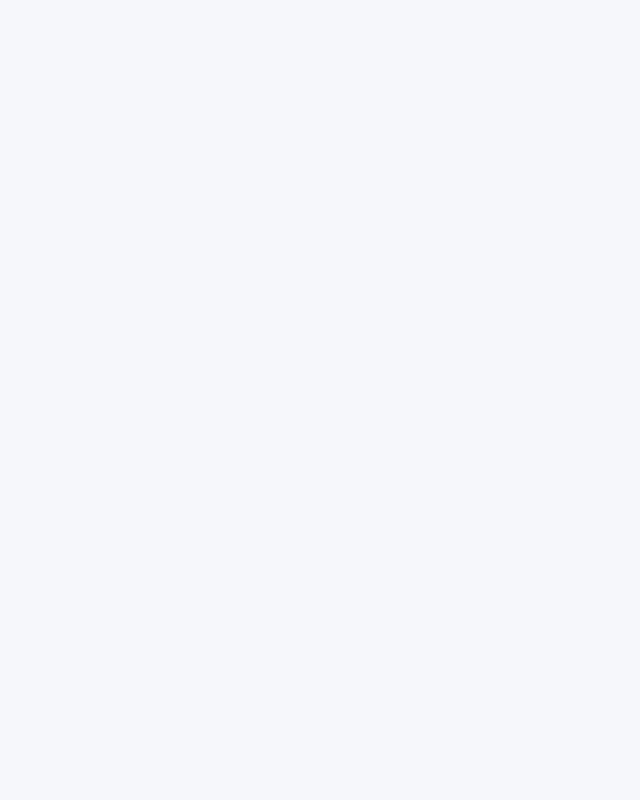
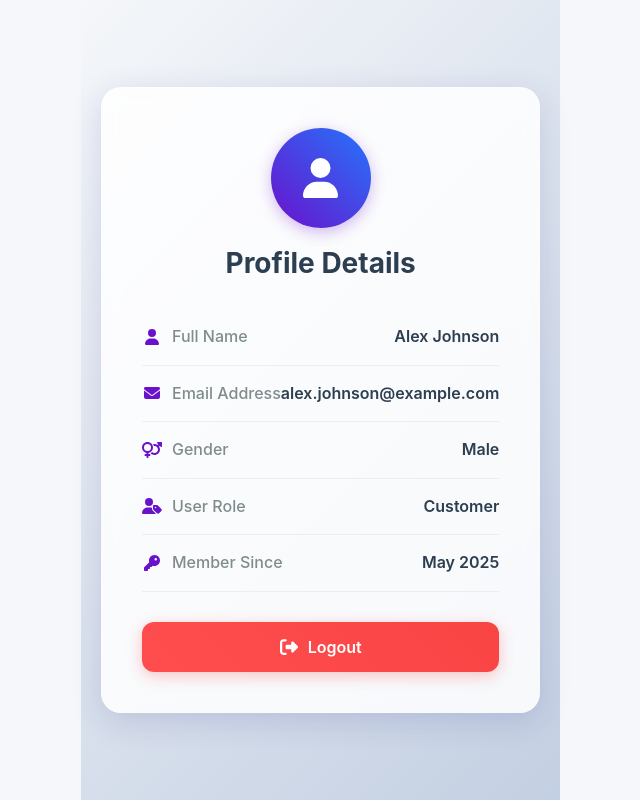
Before and after one commit to omethwithmal/ZenTea, a React (Vite) app in the folder zentea/: page /ProfilePage in a window 1280 px wide. Before the commit this address had no page. Shown: the whole page, without its empty margins (469-1109 px from the left). Built offline with nearby package versions, Linux system fonts and the light colour scheme.

Commit message:
Today work
Kavishka

```diff
--- a/zentea/src/App.jsx
+++ b/zentea/src/App.jsx
@@ -36,7 +36,7 @@ import OrderManagementDashboard from "./components/OrderManagementDashboard/Orde
 import CustomerOrderDashboard from "./components/CustomerOrderDashBoard/CustomerOrderDashBoard";
 import PaymentDashboard from "./components/PaymentDashboard/PaymentDashboard";
 import OrderDashboard1 from "./components/Customer/Customer";
-
+import ProfilePage from "./components/Profile/ProfilePage";
 
 
 // Dieepa
@@ -125,7 +125,7 @@ function App() {
                 <Route path="/CustomerDash" element={<CustomerOrderDashboard />} />
                 <Route path="/PaymentDash" element={<PaymentDashboard />} />
                 <Route path="/OrderDashboard1" element={<OrderDashboard1 />} />
-
+                <Route path="/ProfilePage" element={<ProfilePage />} />
 
 
                 <Route path="/FinancialDashboard" element={<FinancialDashboard />} />
--- /dev/null
+++ b/zentea/src/components/Profile/ProfilePage.jsx
@@ -0,0 +1,196 @@
+import React from 'react';
+import { useNavigate } from 'react-router-dom';
+import { FontAwesomeIcon } from '@fortawesome/react-fontawesome';
+import { faUser, faEnvelope, faVenusMars, faKey, faUserTag, faSignOutAlt } from '@fortawesome/free-solid-svg-icons';
+
+const ProfilePage = () => {
+  const navigate = useNavigate();
+
+  // Sample user data (replace with data from your backend/context)
+  const user = {
+    fullName: "Alex Johnson",
+    email: "alex.johnson@example.com",
+    gender: "Male",
+    role: "Customer",
+    joinDate: "May 2025"
+  };
+
+  const handleLogout = () => {
+    // Add your logout logic here (clear tokens, context, etc.)
+    console.log("User logged out");
+    navigate('/login');
+  };
+
+  return (
+    <div style={styles.container}>
+      <div style={styles.profileCard}>
+        <div style={styles.header}>
+          <div style={styles.avatar}>
+            <FontAwesomeIcon icon={faUser} style={styles.avatarIcon} />
+          </div>
+          <h1 style={styles.title}>Profile Details</h1>
+        </div>
+
+        <div style={styles.detailsContainer}>
+          {/* Full Name */}
+          <div style={styles.detailItem}>
+            <div style={styles.detailLabel}>
+              <FontAwesomeIcon icon={faUser} style={styles.icon} />
+              <span>Full Name</span>
+            </div>
+            <div style={styles.detailValue}>{user.fullName}</div>
+          </div>
+
+          {/* Email */}
+          <div style={styles.detailItem}>
+            <div style={styles.detailLabel}>
+              <FontAwesomeIcon icon={faEnvelope} style={styles.icon} />
+              <span>Email Address</span>
+            </div>
+            <div style={styles.detailValue}>{user.email}</div>
+          </div>
+
+          {/* Gender */}
+          <div style={styles.detailItem}>
+            <div style={styles.detailLabel}>
+              <FontAwesomeIcon icon={faVenusMars} style={styles.icon} />
+              <span>Gender</span>
+            </div>
+            <div style={styles.detailValue}>{user.gender}</div>
+          </div>
+
+          {/* Role */}
+          <div style={styles.detailItem}>
+            <div style={styles.detailLabel}>
+              <FontAwesomeIcon icon={faUserTag} style={styles.icon} />
+              <span>User Role</span>
+            </div>
+            <div style={styles.detailValue}>{user.role}</div>
+          </div>
+
+          {/* Member Since */}
+          <div style={styles.detailItem}>
+            <div style={styles.detailLabel}>
+              <FontAwesomeIcon icon={faKey} style={styles.icon} />
+              <span>Member Since</span>
+            </div>
+            <div style={styles.detailValue}>{user.joinDate}</div>
+          </div>
+        </div>
+
+        <button onClick={handleLogout} style={styles.logoutButton}>
+          <FontAwesomeIcon icon={faSignOutAlt} style={styles.logoutIcon} />
+          Logout
+        </button>
+      </div>
+    </div>
+  );
+};
+
+// Modern 2025 styling with glassmorphism and neumorphism effects
+const styles = {
+  container: {
+    display: 'flex',
+    justifyContent: 'center',
+    alignItems: 'center',
+    minHeight: '100vh',
+    background: 'linear-gradient(135deg, #f5f7fa 0%, #c3cfe2 100%)',
+    padding: '20px',
+    fontFamily: "'Inter', -apple-system, BlinkMacSystemFont, sans-serif",
+    marginLeft: "550px",
+  },
+  profileCard: {
+    width: '100%',
+    maxWidth: '500px',
+    background: 'rgba(255, 255, 255, 0.85)',
+    backdropFilter: 'blur(10px)',
+    borderRadius: '20px',
+    padding: '40px',
+    boxShadow: '0 8px 32px rgba(31, 38, 135, 0.15)',
+    border: '1px solid rgba(255, 255, 255, 0.18)',
+    animation: 'fadeIn 0.5s ease-out'
+  },
+  header: {
+    textAlign: 'center',
+    marginBottom: '30px'
+  },
+  avatar: {
+    width: '100px',
+    height: '100px',
+    borderRadius: '50%',
+    background: 'linear-gradient(45deg, #6a11cb 0%, #2575fc 100%)',
+    display: 'flex',
+    justifyContent: 'center',
+    alignItems: 'center',
+    margin: '0 auto 20px',
+    boxShadow: '0 4px 15px rgba(106, 17, 203, 0.3)'
+  },
+  avatarIcon: {
+    color: 'white',
+    fontSize: '40px'
+  },
+  title: {
+    fontSize: '28px',
+    fontWeight: '700',
+    color: '#2c3e50',
+    margin: '0'
+  },
+  detailsContainer: {
+    marginBottom: '30px'
+  },
+  detailItem: {
+    display: 'flex',
+    justifyContent: 'space-between',
+    alignItems: 'center',
+    padding: '15px 0',
+    borderBottom: '1px solid rgba(0, 0, 0, 0.05)'
+  },
+  detailLabel: {
+    display: 'flex',
+    alignItems: 'center',
+    color: '#7f8c8d',
+    fontSize: '16px',
+    fontWeight: '500'
+  },
+  detailValue: {
+    fontSize: '16px',
+    fontWeight: '600',
+    color: '#2c3e50'
+  },
+  icon: {
+    marginRight: '10px',
+    color: '#6a11cb',
+    width: '20px',
+    textAlign: 'center'
+  },
+  logoutButton: {
+    width: '100%',
+    padding: '15px',
+    background: 'linear-gradient(45deg, #ff4d4d 0%, #f94444 100%)',
+    color: 'white',
+    border: 'none',
+    borderRadius: '12px',
+    fontSize: '16px',
+    fontWeight: '600',
+    cursor: 'pointer',
+    display: 'flex',
+    justifyContent: 'center',
+    alignItems: 'center',
+    gap: '10px',
+    transition: 'all 0.3s ease',
+    boxShadow: '0 4px 15px rgba(249, 68, 68, 0.3)',
+    ':hover': {
+      transform: 'translateY(-2px)',
+      boxShadow: '0 6px 20px rgba(249, 68, 68, 0.4)'
+    }
+  },
+  logoutIcon: {
+    fontSize: '18px'
+  },
+  '@keyframes fadeIn': {
+    from: { opacity: 0, transform: 'translateY(20px)' },
+    to: { opacity: 1, transform: 'translateY(0)' }
+  }
+};
+
+export default ProfilePage;
```
